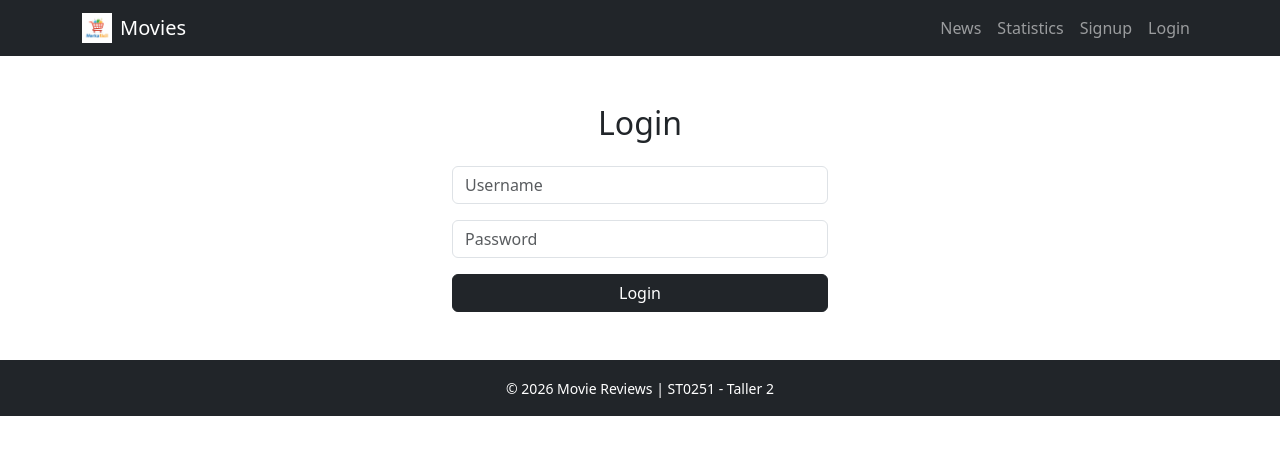
After one commit to m1guel3agle/Taller2, a Django app: page /login/ in a window 1280 px wide. The commit adds this page. Shown: the top 455 px of the page. Run offline with Django 5.2, Linux system fonts and the light colour scheme.

Commit message:
Taller 2 completo

```diff
--- /dev/null
+++ b/movie/templates/login.html
@@ -0,0 +1,33 @@
+{% extends 'base.html' %}
+
+{% block content %}
+
+<div class="container mt-5" style="max-width: 400px;">
+
+    <h2 class="text-center mb-4">Login</h2>
+
+    {% if error %}
+        <div class="alert alert-danger">
+            {{ error }}
+        </div>
+    {% endif %}
+
+    <form method="post">
+        {% csrf_token %}
+
+        <div class="mb-3">
+            <input type="text" name="username" class="form-control" placeholder="Username" required>
+        </div>
+
+        <div class="mb-3">
+            <input type="password" name="password" class="form-control" placeholder="Password" required>
+        </div>
+
+        <button type="submit" class="btn btn-dark w-100">
+            Login
+        </button>
+    </form>
+
+</div>
+
+{% endblock content %}
--- a/movie/views.py
+++ b/movie/views.py
@@ -3,7 +3,27 @@ from django.http import HttpResponse
 from .models import Movie
 from collections import Counter
 import matplotlib
+from django.contrib.auth import authenticate, login
+from django.shortcuts import redirect
 
+
+def login_view(request):
+
+    if request.method == "POST":
+        username = request.POST.get("username")
+        password = request.POST.get("password")
+
+        user = authenticate(request, username=username, password=password)
+
+        if user is not None:
+            login(request, user)
+            return redirect("home")
+        else:
+            return render(request, "login.html", {
+                "error": "Invalid username or password"
+            })
+
+    return render(request, "login.html")
 matplotlib.use('Agg')
 import matplotlib.pyplot as plt
 
@@ -47,3 +67,13 @@ def movies_by_year_chart(request):
     plt.close()
 
     return response
+
+
+def signup(request):
+    email = request.GET.get('email')
+    return render(request, 'signup.html', {
+        'email': email
+    })
+
+def statistics_page(request):
+    return render(request, 'statistics.html')
--- a/moviereviews/settings.py
+++ b/moviereviews/settings.py
@@ -57,7 +57,7 @@ ROOT_URLCONF = 'moviereviews.urls'
 TEMPLATES = [
     {
         'BACKEND': 'django.template.backends.django.DjangoTemplates',
-        'DIRS': [os.path.join(BASE_DIR, 'movie/templates')],
+        'DIRS': [os.path.join(BASE_DIR, 'moviereviews/templates')],
         'APP_DIRS': True,
         'OPTIONS': {
             'context_processors': [
@@ -119,5 +119,8 @@ USE_TZ = True
 
 STATIC_URL = 'static/'
 
+STATICFILES_DIRS = [
+    BASE_DIR / "moviereviews/static",
+]
 MEDIA_URL = '/media/'
 MEDIA_ROOT = os.path.join(BASE_DIR, 'media')
--- /dev/null
+++ b/moviereviews/templates/base.html
@@ -0,0 +1,93 @@
+{% load static %}
+<!DOCTYPE html>
+<html>
+<head>
+    <title>Movies</title>
+
+    <meta name="viewport" content="width=device-width, initial-scale=1">
+
+    <link href="https://cdn.jsdelivr.net/npm/bootstrap@5.3.3/dist/css/bootstrap.min.css" rel="stylesheet">
+</head>
+
+<body>
+
+<nav class="navbar navbar-expand-lg navbar-dark bg-dark">
+    <div class="container">
+
+        <a class="navbar-brand d-flex align-items-center" href="{% url 'home' %}">
+            <img src="{% static 'images/home.png' %}" width="30" class="me-2">
+            Movies
+        </a>
+
+        <button class="navbar-toggler" type="button"
+                data-bs-toggle="collapse"
+                data-bs-target="#navbarNav"
+                aria-controls="navbarNav"
+                aria-expanded="false"
+                aria-label="Toggle navigation">
+            <span class="navbar-toggler-icon"></span>
+        </button>
+
+        <div class="collapse navbar-collapse" id="navbarNav">
+
+            <ul class="navbar-nav ms-auto">
+
+                <li class="nav-item">
+                    <a class="nav-link" href="{% url 'news' %}">
+                        News
+                    </a>
+                </li>
+
+                <li class="nav-item">
+                    <a class="nav-link" href="{% url 'statistics' %}">
+                        Statistics
+                    </a>
+                </li>
+
+                {% if user.is_authenticated %}
+
+                    <li class="nav-item">
+                        <span class="navbar-text me-3 text-white">
+                            Welcome {{ user.username }}
+                        </span>
+                    </li>
+
+                {% else %}
+
+                    <li class="nav-item">
+                        <a class="nav-link" href="{% url 'signup' %}">
+                            Signup
+                        </a>
+                    </li>
+
+                    <li class="nav-item">
+                        <a class="nav-link" href="{% url 'login' %}">
+                            Login
+                        </a>
+                    </li>
+
+                {% endif %}
+
+            </ul>
+
+        </div>
+    </div>
+</nav>
+
+<div class="container mt-4">
+    {% block content %}
+    {% endblock content %}
+</div>
+
+<footer class="bg-dark text-white text-center py-3 mt-5">
+    <div class="container">
+        <small>
+            © 2026 Movie Reviews | ST0251 - Taller 2
+        </small>
+    </div>
+</footer>
+
+<script src="https://cdn.jsdelivr.net/npm/bootstrap@5.3.3/dist/js/bootstrap.bundle.min.js"></script>
+
+</body>
+</html>
--- a/moviereviews/urls.py
+++ b/moviereviews/urls.py
@@ -1,13 +1,18 @@
 from django.contrib import admin
 from django.urls import path, include
-
 from django.conf import settings
 from django.conf.urls.static import static
+from movie.views import home, about, movies_by_year_chart, signup, statistics_page, login_view
+
 
 urlpatterns = [
     path('admin/', admin.site.urls),
-    path('', include('movie.urls')),   # ← ahora movie maneja home y about
+    path('', include('movie.urls')),
     path('news/', include('news.urls')),
+    path('statistics/', statistics_page, name='statistics'),
+    path('statistics/chart/', movies_by_year_chart, name='movies_by_year_chart'),
+    path('signup/', signup, name='signup'),
+    path('login/', login_view, name='login'),
 ]
 
 urlpatterns += static(settings.MEDIA_URL, document_root=settings.MEDIA_ROOT)
```
Also changed, not shown: movie/templates/home.html (+20 -21 lines), movie/templates/signup.html (added, +21 -0 lines), movie/templates/statistics.html (added, +11 -0 lines), news/templates/news.html (+3 -20 lines), db.sqlite3, moviereviews/static/images/home.png (added).
